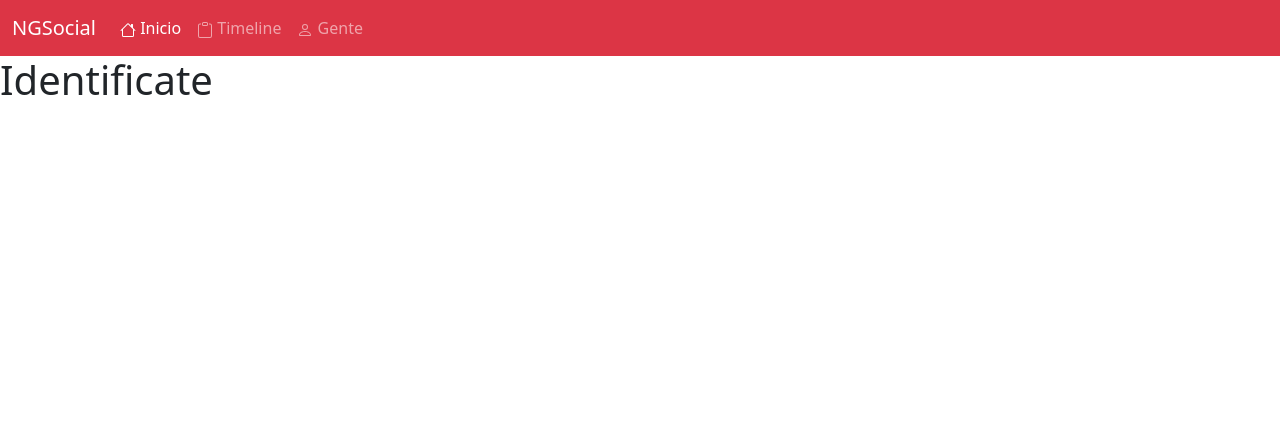
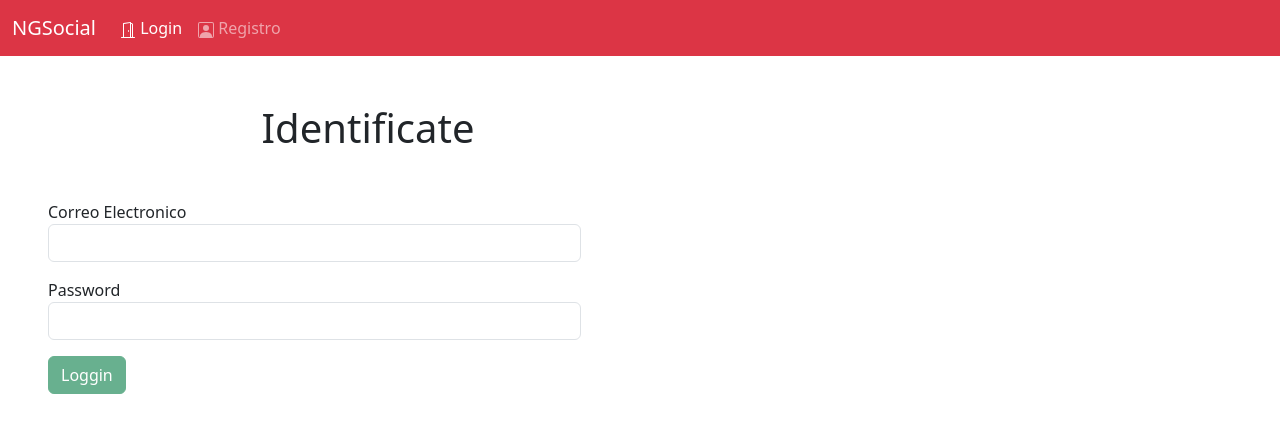
Before and after one commit to versace123mx/api-red-social-angular-node-front, an Angular app: page /login in a window 1280 px wide. Shown: the top 432 px of the page. Built offline with nearby package versions, Linux system fonts and the light colour scheme.

Commit message:
componente de login y registro

```diff
--- a/src/app/app.component.html
+++ b/src/app/app.component.html
@@ -5,7 +5,7 @@
       <span class="navbar-toggler-icon"></span>
     </button>
     <div class="collapse navbar-collapse" id="navbarSupportedContent">
-      <ul class="navbar-nav me-auto mb-2 mb-lg-0">
+      <ul class="navbar-nav me-auto mb-2 mb-lg-0" *ngIf="validatos">
         <li class="nav-item">
           <a class="nav-link active" aria-current="page" href="#">
             <svg xmlns="http://www.w3.org/2000/svg" width="16" height="16" fill="currentColor" class="bi bi-house" viewBox="0 0 16 16">
@@ -30,6 +30,27 @@
             Gente</a>
         </li>
       </ul>
+
+      <ul class="navbar-nav me-auto mb-2 mb-lg-0" *ngIf="!validatos">
+        <li class="nav-item">
+          <a class="nav-link active" aria-current="page" [routerLink]="['/login']" [routerLinkActive]="['active']">
+            <svg xmlns="http://www.w3.org/2000/svg" width="16" height="16" fill="currentColor" class="bi bi-door-open" viewBox="0 0 16 16">
+              <path d="M8.5 10c-.276 0-.5-.448-.5-1s.224-1 .5-1 .5.448.5 1-.224 1-.5 1"/>
+              <path d="M10.828.122A.5.5 0 0 1 11 .5V1h.5A1.5 1.5 0 0 1 13 2.5V15h1.5a.5.5 0 0 1 0 1h-13a.5.5 0 0 1 0-1H3V1.5a.5.5 0 0 1 .43-.495l7-1a.5.5 0 0 1 .398.117M11.5 2H11v13h1V2.5a.5.5 0 0 0-.5-.5M4 1.934V15h6V1.077z"/>
+            </svg>
+            Login
+          </a>
+        </li>
+        <li class="nav-item">
+          <a class="nav-link" [routerLink]="['/registro']" [routerLinkActive]="['active']">
+            <svg xmlns="http://www.w3.org/2000/svg" width="16" height="16" fill="currentColor" class="bi bi-person-square" viewBox="0 0 16 16">
+              <path d="M11 6a3 3 0 1 1-6 0 3 3 0 0 1 6 0"/>
+              <path d="M2 0a2 2 0 0 0-2 2v12a2 2 0 0 0 2 2h12a2 2 0 0 0 2-2V2a2 2 0 0 0-2-2zm12 1a1 1 0 0 1 1 1v12a1 1 0 0 1-1 1v-1c0-1-1-4-6-4s-6 3-6 4v1a1 1 0 0 1-1-1V2a1 1 0 0 1 1-1z"/>
+            </svg>
+            Registro</a>
+        </li>
+      </ul>
+
     </div>
   </div>
 </nav>
--- a/src/app/app.component.ts
+++ b/src/app/app.component.ts
@@ -1,10 +1,38 @@
-import { Component } from '@angular/core';
+import { Component, OnInit, DoCheck } from '@angular/core';
+import { UserService } from './services/user.service';
 
 @Component({
   selector: 'app-root',
   templateUrl: './app.component.html',
-  styleUrls: ['./app.component.css']
+  styleUrls: ['./app.component.css'],
+  providers: [UserService]
 })
-export class AppComponent {
-  title = 'NGSocial';
+export class AppComponent implements OnInit, DoCheck{
+  title:string;
+  data:any = {}
+  validatos:boolean
+
+  constructor(
+    private _userService:UserService
+  ){
+    this.title = 'NGSocial'
+    this.validatos = false
+  }
+
+  ngOnInit(){
+    this.data = this._userService.getDataUSer()
+    if(Object.keys(this.data).length){
+      this.data
+      this.validatos = true
+    }
+  }
+
+  ngDoCheck(){
+    this.data = this._userService.getDataUSer()
+    if(Object.keys(this.data).length){
+      this.data
+      this.validatos = true
+    }
+  }
+
 }
--- a/src/app/components/login/login.component.html
+++ b/src/app/components/login/login.component.html
@@ -1 +1,27 @@
-<h1>{{title}}</h1>
+<div class="col-lg-6 mx-5 mt-5">
+    <h1 class="text-center my-5">{{title}}</h1>
+
+    <div class="alert alert-success" *ngIf="status=='success'">
+        Te has identificado Correctamente, Bienvenido.
+    </div>
+    <div class="alert alert-danger" *ngIf="status=='error'">
+        {{msg}}
+    </div>
+
+    <form #loginForm="ngForm"  (ngSubmit)="onSubmit()" class="col-lg-10">
+        <p>
+            <label for="">Correo Electronico</label>
+            <input type="email" name="email" #email="ngModel"[(ngModel)]="user.email" class="form-control" pattern="[a-z0-9._%+-]+@[a-z0-9.-]+\.[a-z]{2,4}$" required>
+            <span *ngIf="!email.valid && email.touched" class="btn btn-outline-danger">El email es obligatorio</span>
+        </p>
+
+        <p>
+            <label for="">Password</label>
+            <input type="password" name="password" #password="ngModel"[(ngModel)]="user.password" class="form-control" minlength="8" maxlength="20" required>
+            <span *ngIf="!password.valid && password.touched" class="btn btn-outline-danger">El Password es obligatorio y con un minimo de 8 caracteres</span>
+        </p>
+
+        <input type="submit" value="Loggin" class="btn btn-success" [disabled]="!loginForm.form.valid">
+    </form>
+
+</div>
--- a/src/app/components/login/login.component.ts
+++ b/src/app/components/login/login.component.ts
@@ -1,16 +1,47 @@
 import { Component, OnInit } from '@angular/core';
+import { Router, ActivatedRoute, Params } from '@angular/router';
+import { User } from '../../models/user'
+import { UserService } from '../../services/user.service'
 
 @Component({
     selector: 'login',
-    templateUrl: './login.component.html'
+    templateUrl: './login.component.html',
+    providers: [UserService]
 })
 export class LoginComponent implements OnInit {
     title:string;
+    user:User
+    status: String
+    msg: String
 
-    constructor(){
+    constructor(
+        private _route: ActivatedRoute,
+        private _router: Router,
+        private _userService: UserService
+    ){
         this.title = "Identificate"
+        this.user = new User("","","","","","role_user","",true,"")
+        this.status = ''
+        this.msg = ''
     }
     ngOnInit() {
         console.log("Componente cargado")
     }
+    onSubmit(){
+        this._userService.singup(this.user).subscribe({
+            next: (response) => {
+                this.status = response.status
+
+                //Persistir datos del usuario
+                localStorage.setItem('data',JSON.stringify(response.data))
+            },
+            error: (error) => {
+                this.status = error.error.status
+                this.msg = error.error.msg
+            },
+            complete: () => {
+                console.log('Request completed');
+            }
+        })
+    }
 }
--- a/src/app/components/register/register.component.html
+++ b/src/app/components/register/register.component.html
@@ -11,31 +11,31 @@
         <p>
             <label for="">Nombre</label>
             <input type="text" name="name" #name="ngModel"[(ngModel)]="user.name" class="form-control" required>
-            <span *ngIf="!name.valid && name.touched">El nombre es obligatorio</span>
+            <span *ngIf="!name.valid && name.touched" class="btn btn-outline-danger">El nombre es obligatorio</span>
         </p>
 
         <p>
             <label for="">Apellidos</label>
             <input type="text" name="surname" #surname="ngModel"[(ngModel)]="user.surname" class="form-control" required>
-            <span *ngIf="!surname.valid && surname.touched">El Apellidos es obligatorio</span>
+            <span *ngIf="!surname.valid && surname.touched" class="btn btn-outline-danger">El Apellidos es obligatorio</span>
         </p>
 
         <p>
             <label for="">Nick</label>
             <input type="text" name="nick" #nick="ngModel"[(ngModel)]="user.nick" class="form-control" required>
-            <span *ngIf="!nick.valid && nick.touched">El Nick es obligatorio</span>
+            <span *ngIf="!nick.valid && nick.touched" class="btn btn-outline-danger">El Nick es obligatorio</span>
         </p>
 
         <p>
             <label for="">Correo Electronico</label>
             <input type="email" name="email" #email="ngModel"[(ngModel)]="user.email" class="form-control" pattern="[a-z0-9._%+-]+@[a-z0-9.-]+\.[a-z]{2,4}$" required>
-            <span *ngIf="!email.valid && email.touched">El email es obligatorio</span>
+            <span *ngIf="!email.valid && email.touched" class="btn btn-outline-danger">El email es obligatorio</span>
         </p>
 
         <p>
             <label for="">Password</label>
             <input type="password" name="password" #password="ngModel"[(ngModel)]="user.password" class="form-control" required>
-            <span *ngIf="!password.valid && password.touched">El Password es obligatorio</span>
+            <span *ngIf="!password.valid && password.touched" class="btn btn-outline-danger">El Password es obligatorio</span>
         </p>
 
         <input type="submit" value="{{title}}" class="btn btn-success" [disabled]="!registerForm.form.valid">
--- a/src/app/services/user.service.ts
+++ b/src/app/services/user.service.ts
@@ -7,9 +7,11 @@ import { GLOBAL } from "./global";
 @Injectable()
 export class UserService{
     public url:string;
+    public token:string
 
     constructor(public _http:HttpClient){
         this.url = GLOBAL.url
+        this.token = ''
     }
 
     register(user:User): Observable<any>{
@@ -18,4 +20,22 @@ export class UserService{
 
         return this._http.post(this.url+'/user',params, {headers})
     }
+
+    singup(user:User,token=false): Observable<any>{
+        if(token){
+            user = Object.assign(user, {token});
+            console.log(user)
+        }
+
+        let params = JSON.stringify(user)
+        let headers = new HttpHeaders().set('Content-Type','application/json')
+        return this._http.post(this.url+'/login',params, {headers})
+    }
+
+    getDataUSer(){
+        let data = JSON.parse(localStorage.getItem('data') ?? '{}')
+        if(data){
+            return this.token = data
+        }
+    }
 }
```
